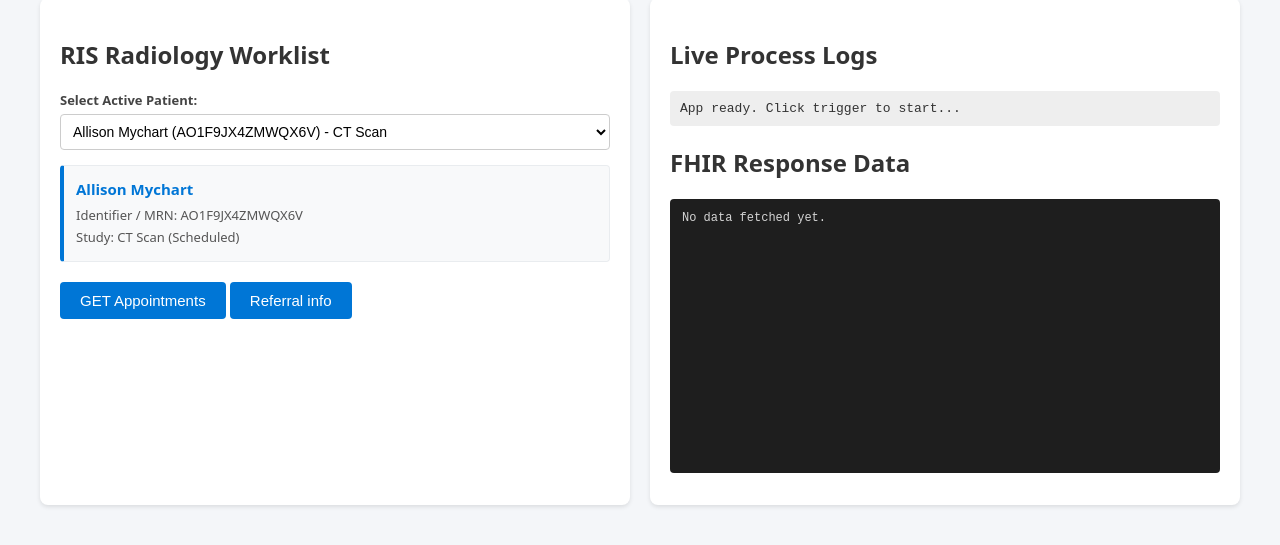
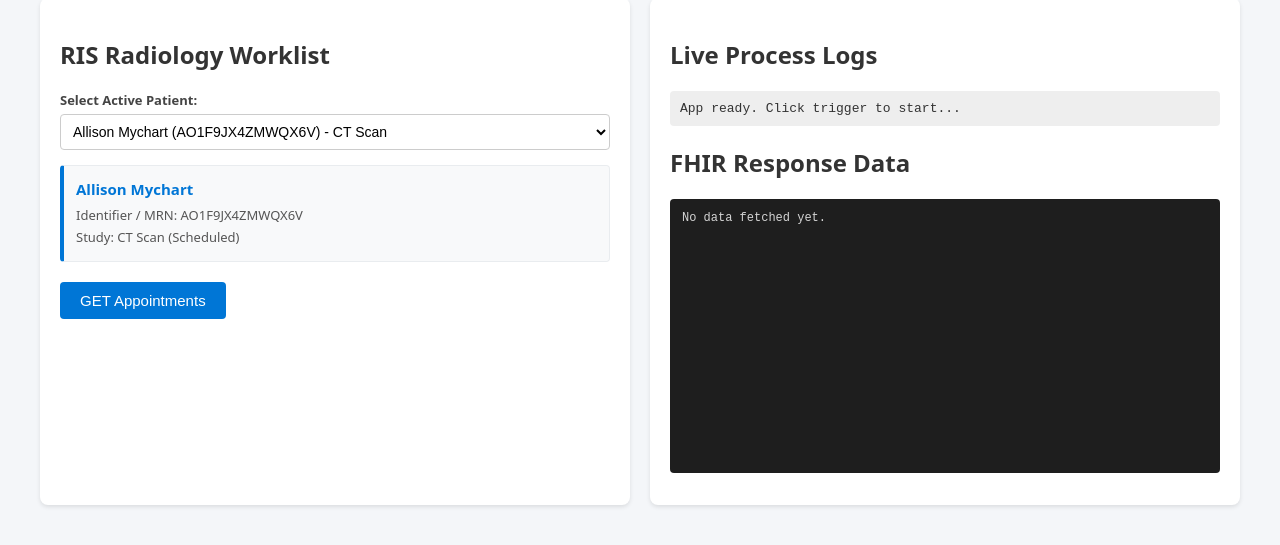
Before and after one commit to gstank01/fhir-standalone-launch, a plain HTML site: page index.html in a window 1280 px wide. Shown: the part 105-650 px from the top of the page. Drawn offline with Linux system fonts and the light colour scheme.

Commit message:
Comment out referral info button
Comment out the referral info button in index.html

```diff
--- a/index.html
+++ b/index.html
@@ -24,7 +24,7 @@
             </div>
 
             <button id="launchBtn" class="primary-btn">GET Appointments</button>
-            <button id="btn-referral-info" class="second-btn">Referral info</button>
+           <!-- <button id="btn-referral-info" class="second-btn">Referral info</button> -->
         </div>
 
         <!-- Log and responce data-->
```
